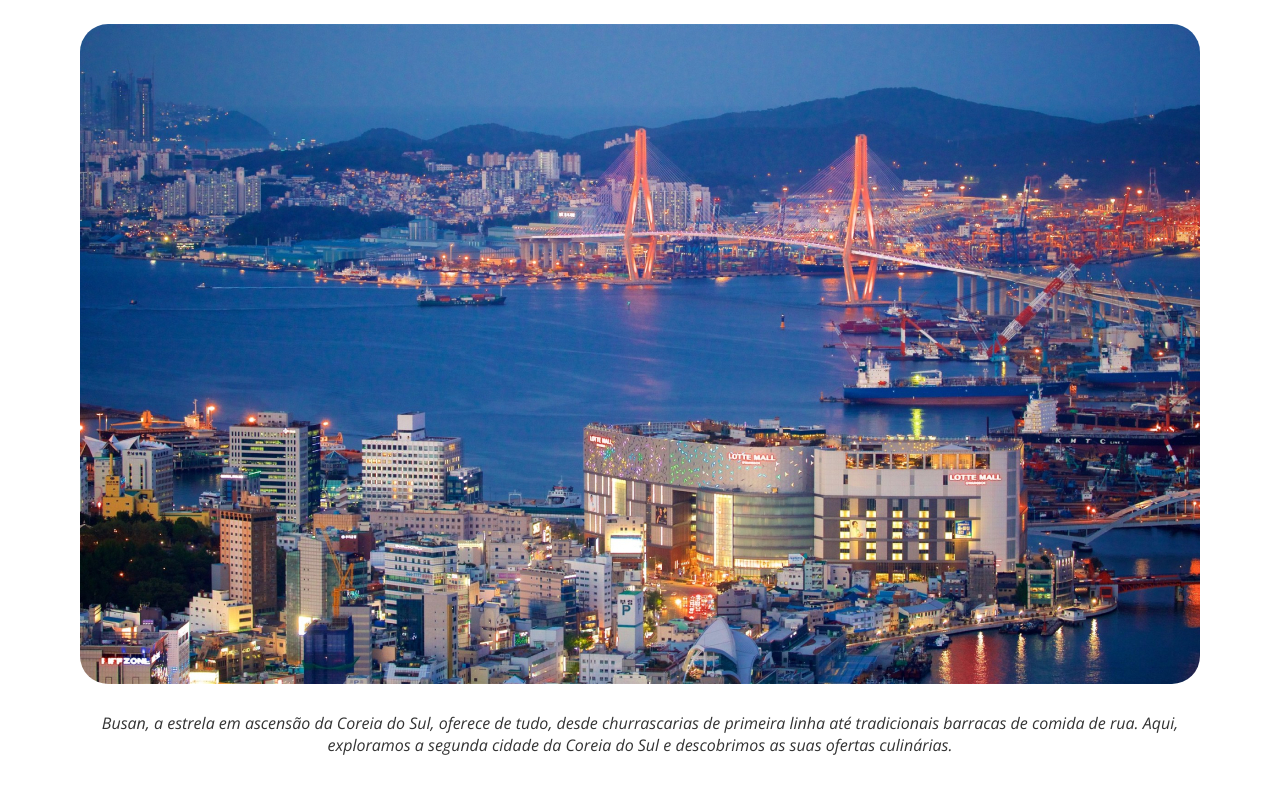
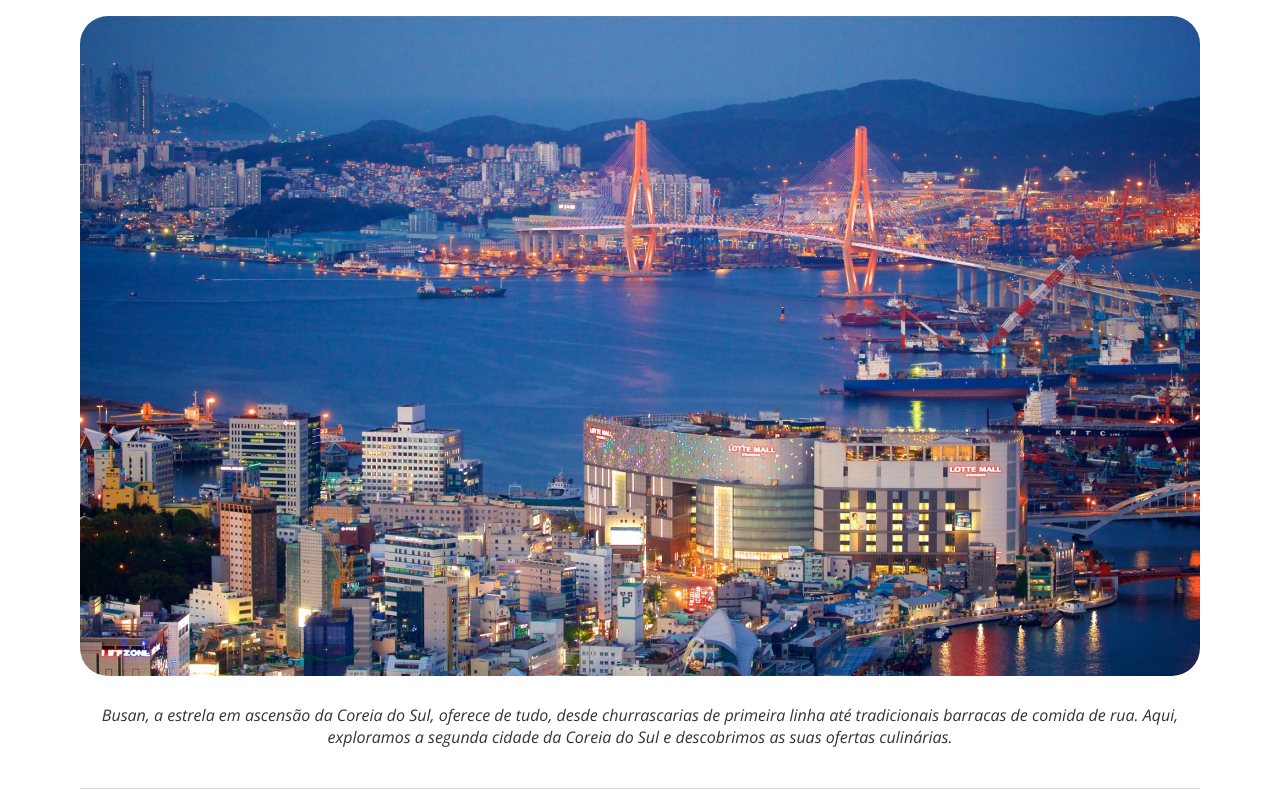
Before and after one commit to costadaniele/local-turistico-html-css-rocketseat, a plain HTML site: page index.html in a window 1280 px wide. Shown: the part 183-973 px from the top of the page. Drawn offline with nearby package versions, Linux system fonts and the light colour scheme.

Commit message:
mudança no container

```diff
--- a/main.css
+++ b/main.css
@@ -1,18 +1,12 @@
 * {
   padding: 0;
   margin: 0;
-  box-sizing: border-box;
-}
-
-body {
-  margin-top: 88px;
-  margin-left: 80px;
-  margin-right: 80px;
 }
 
 .container {
   width: 1120px;
-  margin: 0 auto;
+  margin: 80px auto;
+  box-sizing: border-box;
 }
 
 a {
```
Also changed, not shown: 1 other file.
